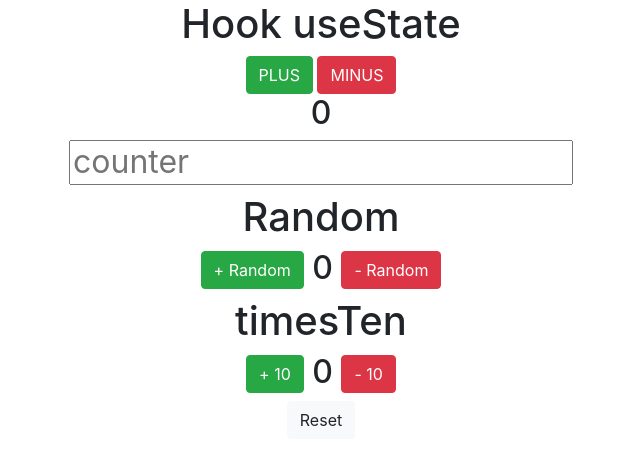
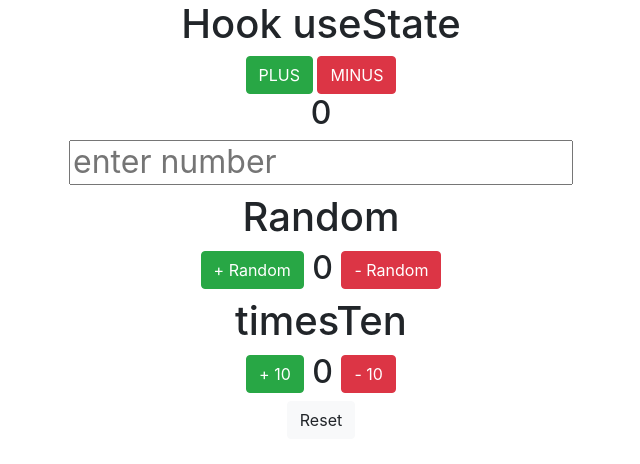
Before and after one commit to Mikirtumov/react-state, a React (Create React App) app: page / in a window 1280 px wide. Shown: the top 464 px of the page, without its empty margins (319-959 px from the left). Built offline with nearby package versions, Linux system fonts and the light colour scheme.

Commit message:
placeholder text change

```diff
--- a/src/StepConfig.js
+++ b/src/StepConfig.js
@@ -5,7 +5,7 @@ function StepConfig(props) {
 
     return (
         <div className="h2">
-            <input placeholder="counter" onChange={(e) => props.onStepChange(+e.target.value)}/>
+            <input placeholder="enter number" onChange={(e) => props.onStepChange(+e.target.value)}/>
         </div>
     );
 }
```
